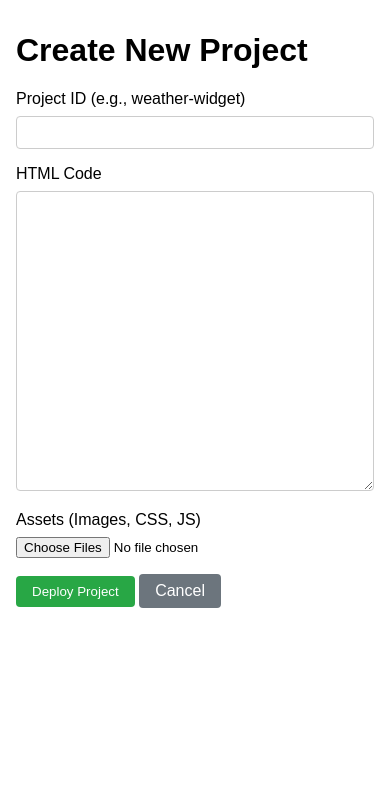
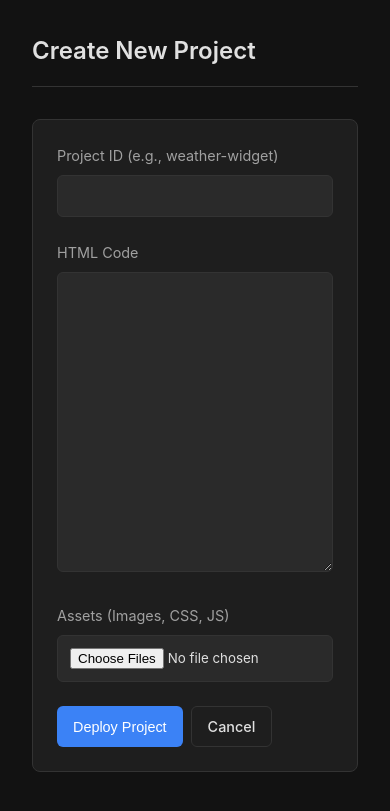
Before and after one commit to electiveDev/The-Debian-Site-Factory, a Flask app: page /create in a window 390 px wide. Shown: the top 811 px of the page. Run offline with Flask 3, Linux system fonts and the light colour scheme.

Commit message:
feat: Implement dark mode and modernize dashboard design
- Added a new `manager/static/css/style.css` file with a dark theme and modern layout.
- Updated `dashboard.html` to use a card-based grid layout and the new CSS.
- Updated `creator.html` to use the new CSS for consistent styling.
- Removed inline styles in favor of external CSS.
- Ensured responsive design with flexbox and grid.

Co-authored-by: electiveDev <198571925+electiveDev@users.noreply.github.com>

```diff
--- /dev/null
+++ b/manager/static/css/style.css
@@ -0,0 +1,189 @@
+:root {
+    --bg-color: #121212;
+    --card-bg: #1e1e1e;
+    --text-primary: #e0e0e0;
+    --text-secondary: #a0a0a0;
+    --accent-color: #3b82f6;
+    --accent-hover: #2563eb;
+    --border-color: #333333;
+    --success-color: #10b981;
+    --danger-color: #ef4444;
+    --font-family: -apple-system, BlinkMacSystemFont, "Segoe UI", Roboto, Helvetica, Arial, sans-serif;
+}
+
+body {
+    background-color: var(--bg-color);
+    color: var(--text-primary);
+    font-family: var(--font-family);
+    margin: 0;
+    padding: 0;
+    line-height: 1.6;
+}
+
+.container {
+    max-width: 1200px;
+    margin: 0 auto;
+    padding: 2rem;
+}
+
+header {
+    display: flex;
+    justify-content: space-between;
+    align-items: center;
+    margin-bottom: 2rem;
+    padding-bottom: 1rem;
+    border-bottom: 1px solid var(--border-color);
+}
+
+h1, h2, h3 {
+    margin: 0;
+    font-weight: 600;
+}
+
+h1 {
+    font-size: 1.5rem;
+    color: var(--text-primary);
+}
+
+h2 {
+    font-size: 1.25rem;
+    margin-bottom: 1rem;
+    color: var(--text-secondary);
+}
+
+a {
+    color: var(--accent-color);
+    text-decoration: none;
+    transition: color 0.2s;
+}
+
+a:hover {
+    color: var(--accent-hover);
+}
+
+.btn {
+    display: inline-flex;
+    align-items: center;
+    justify-content: center;
+    padding: 0.5rem 1rem;
+    border-radius: 6px;
+    font-weight: 500;
+    cursor: pointer;
+    transition: background-color 0.2s, transform 0.1s;
+    border: none;
+    font-size: 0.9rem;
+}
+
+.btn-primary {
+    background-color: var(--accent-color);
+    color: white;
+}
+
+.btn-primary:hover {
+    background-color: var(--accent-hover);
+}
+
+.btn-secondary {
+    background-color: var(--card-bg);
+    color: var(--text-primary);
+    border: 1px solid var(--border-color);
+}
+
+.btn-secondary:hover {
+    background-color: #2a2a2a;
+}
+
+.project-grid {
+    display: grid;
+    grid-template-columns: repeat(auto-fill, minmax(300px, 1fr));
+    gap: 1.5rem;
+}
+
+.project-card {
+    background-color: var(--card-bg);
+    border: 1px solid var(--border-color);
+    border-radius: 8px;
+    padding: 1.5rem;
+    transition: transform 0.2s, box-shadow 0.2s;
+}
+
+.project-card:hover {
+    transform: translateY(-2px);
+    box-shadow: 0 4px 12px rgba(0, 0, 0, 0.3);
+    border-color: var(--accent-color);
+}
+
+.project-header {
+    display: flex;
+    justify-content: space-between;
+    align-items: flex-start;
+    margin-bottom: 1rem;
+}
+
+.project-name {
+    font-size: 1.1rem;
+    font-weight: 600;
+    color: var(--text-primary);
+}
+
+.project-actions {
+    display: flex;
+    gap: 0.5rem;
+}
+
+.empty-state {
+    text-align: center;
+    padding: 3rem;
+    color: var(--text-secondary);
+    background: var(--card-bg);
+    border-radius: 8px;
+    border: 1px dashed var(--border-color);
+}
+
+/* Form Styles */
+.form-group {
+    margin-bottom: 1.5rem;
+}
+
+label {
+    display: block;
+    margin-bottom: 0.5rem;
+    color: var(--text-secondary);
+    font-size: 0.9rem;
+}
+
+input[type="text"],
+input[type="file"],
+textarea {
+    width: 100%;
+    padding: 0.75rem;
+    background-color: #2a2a2a;
+    border: 1px solid var(--border-color);
+    border-radius: 6px;
+    color: var(--text-primary);
+    font-family: inherit;
+    box-sizing: border-box;
+    transition: border-color 0.2s;
+}
+
+input[type="text"]:focus,
+textarea:focus {
+    outline: none;
+    border-color: var(--accent-color);
+}
+
+textarea {
+    min-height: 300px;
+    font-family: monospace;
+    font-size: 0.9rem;
+}
+
+.flashes {
+    list-style: none;
+    padding: 1rem;
+    margin-bottom: 2rem;
+    border-radius: 6px;
+    background-color: rgba(16, 185, 129, 0.1);
+    color: var(--success-color);
+    border: 1px solid rgba(16, 185, 129, 0.2);
+}
--- a/manager/templates/creator.html
+++ b/manager/templates/creator.html
@@ -1,24 +1,20 @@
 <!DOCTYPE html>
-<html>
+<html lang="en">
 <head>
-    <title>Create New Project</title>
-    <style>
-        body { font-family: sans-serif; max-width: 800px; margin: 2rem auto; padding: 0 1rem; }
-        .form-group { margin-bottom: 1rem; }
-        label { display: block; margin-bottom: 0.5rem; }
-        input[type="text"], textarea { width: 100%; padding: 0.5rem; border: 1px solid #ccc; border-radius: 4px; box-sizing: border-box; }
-        textarea { height: 300px; font-family: monospace; }
-        .btn { display: inline-block; padding: 0.5rem 1rem; background: #28a745; color: white; border: none; border-radius: 4px; cursor: pointer; text-decoration: none; }
-        .btn-back { background: #6c757d; }
-        .flashes { list-style: none; padding: 0; color: red; margin-bottom: 1rem; }
-    </style>
+    <meta charset="UTF-8">
+    <meta name="viewport" content="width=device-width, initial-scale=1.0">
+    <title>Create New Project - Debian Site Factory</title>
+    <link rel="stylesheet" href="{{ url_for('static', filename='css/style.css') }}">
 </head>
 <body>
+    <div class="container">
+        <header>
             <h1>Create New Project</h1>
+        </header>
 
         {% with messages = get_flashed_messages() %}
             {% if messages %}
-            <ul class=flashes>
+                <ul class="flashes">
                 {% for message in messages %}
                 <li>{{ message }}</li>
                 {% endfor %}
@@ -26,7 +22,7 @@
             {% endif %}
         {% endwith %}
 
-    <form action="/deploy" method="post" enctype="multipart/form-data">
+        <form action="/deploy" method="post" enctype="multipart/form-data" class="project-card">
             <div class="form-group">
                 <label for="project_id">Project ID (e.g., weather-widget)</label>
                 <input type="text" id="project_id" name="project_id" required pattern="[a-z0-9-]+" title="Only lowercase letters, numbers, and hyphens allowed.">
@@ -42,8 +38,11 @@
                 <input type="file" id="assets" name="assets" multiple>
             </div>
 
-        <button type="submit" class="btn">Deploy Project</button>
-        <a href="/" class="btn btn-back">Cancel</a>
+            <div class="project-actions">
+                <button type="submit" class="btn btn-primary">Deploy Project</button>
+                <a href="/" class="btn btn-secondary">Cancel</a>
+            </div>
         </form>
+    </div>
 </body>
 </html>
```
Also changed, not shown: manager/templates/dashboard.html (+29 -21 lines). Lines whose indentation alone changed are shown as unchanged.
